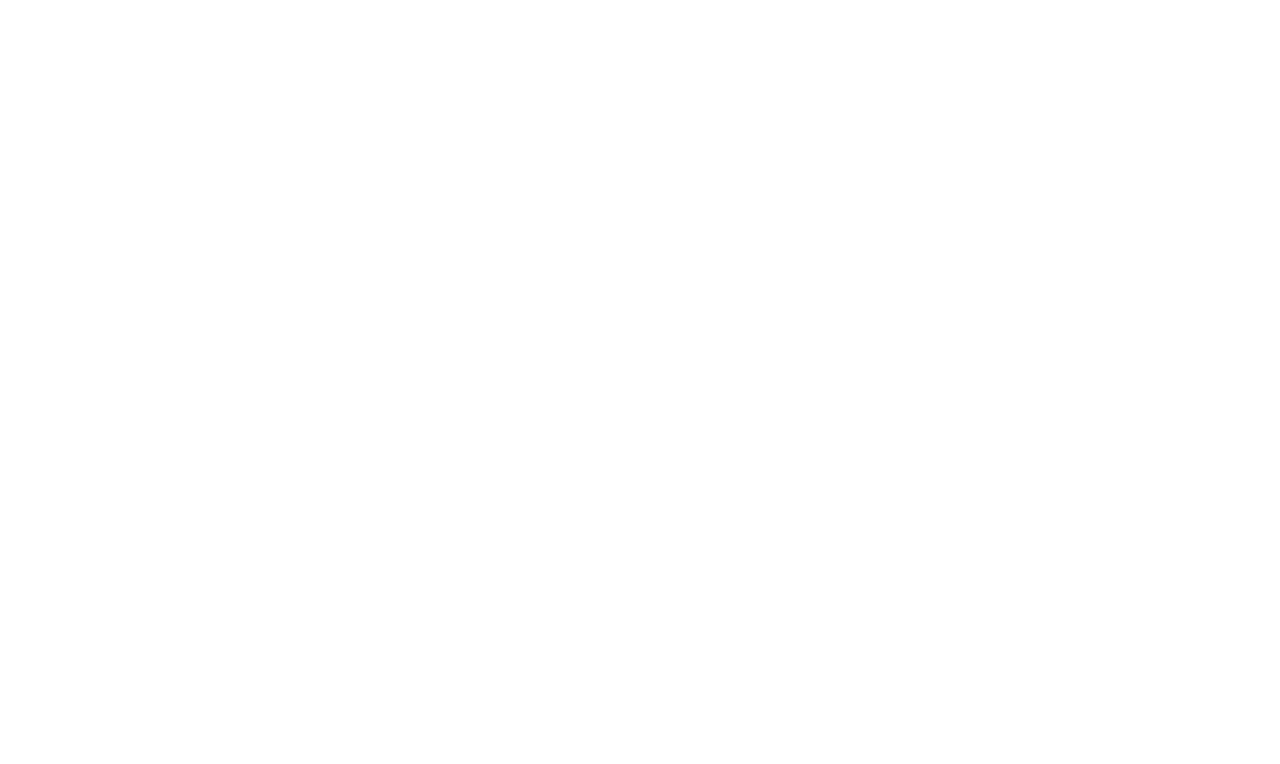
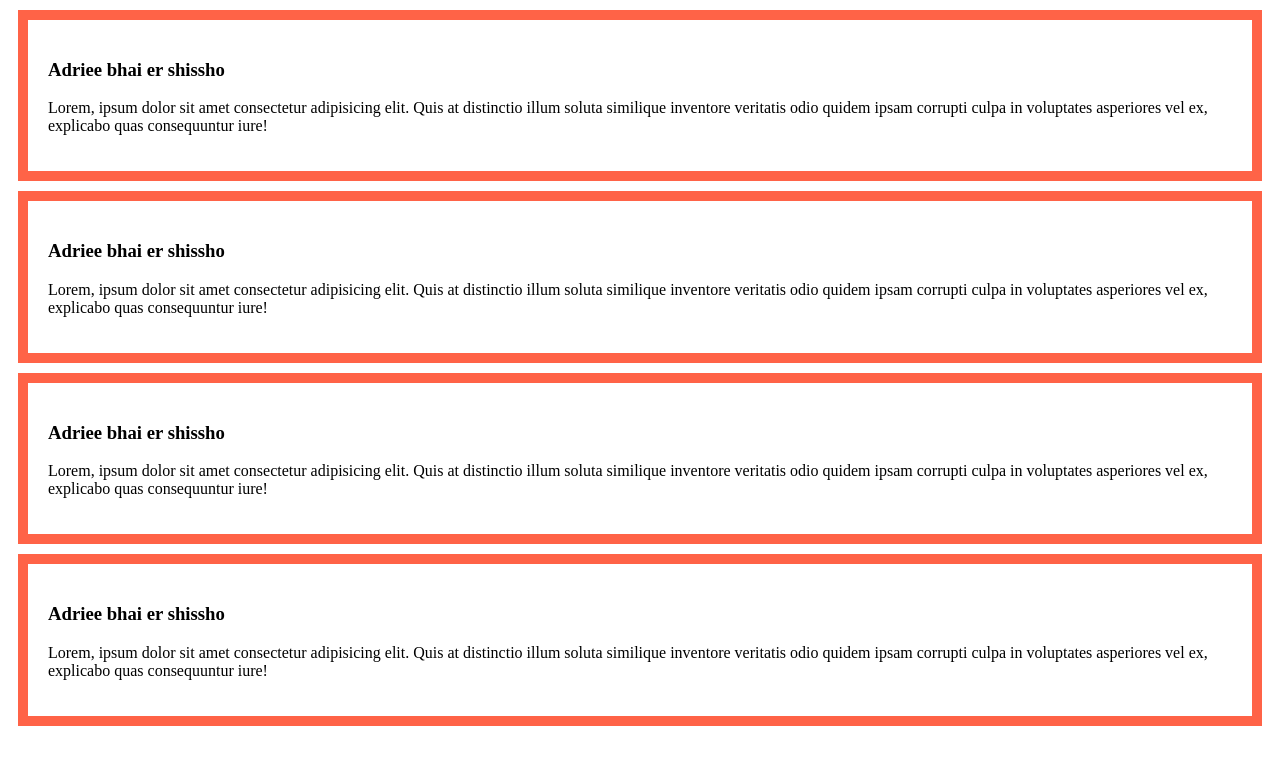
Before and after one commit to abtahirafi/example-repo, a plain HTML site: page index.html in a window 1280 px wide. Drawn offline with Linux system fonts and the light colour scheme.

Commit message:
updating posts

```diff
--- /dev/null
+++ b/Styles/index.css
@@ -0,0 +1,5 @@
+div{
+    border: 10px solid tomato;
+    margin: 10px;
+    padding: 20px;
+}
--- a/index.html
+++ b/index.html
@@ -3,9 +3,26 @@
 <head>
     <meta charset="UTF-8">
     <meta name="viewport" content="width=device-width, initial-scale=1.0">
+    <link rel="stylesheet" href="Styles/index.css">
     <title>My example website</title>
 </head>
 <body>
+    <div>
+        <h3>Adriee bhai er shissho</h3>
+        <p>Lorem, ipsum dolor sit amet consectetur adipisicing elit. Quis at distinctio illum soluta similique inventore veritatis odio quidem ipsam corrupti culpa in voluptates asperiores vel ex, explicabo quas consequuntur iure!</p>
+    </div>
+    <div>
+        <h3>Adriee bhai er shissho</h3>
+        <p>Lorem, ipsum dolor sit amet consectetur adipisicing elit. Quis at distinctio illum soluta similique inventore veritatis odio quidem ipsam corrupti culpa in voluptates asperiores vel ex, explicabo quas consequuntur iure!</p>
+    </div>
+    <div>
+        <h3>Adriee bhai er shissho</h3>
+        <p>Lorem, ipsum dolor sit amet consectetur adipisicing elit. Quis at distinctio illum soluta similique inventore veritatis odio quidem ipsam corrupti culpa in voluptates asperiores vel ex, explicabo quas consequuntur iure!</p>
+    </div>
+    <div>
+        <h3>Adriee bhai er shissho</h3>
+        <p>Lorem, ipsum dolor sit amet consectetur adipisicing elit. Quis at distinctio illum soluta similique inventore veritatis odio quidem ipsam corrupti culpa in voluptates asperiores vel ex, explicabo quas consequuntur iure!</p>
+    </div>
 
 </body>
 </html>
```
